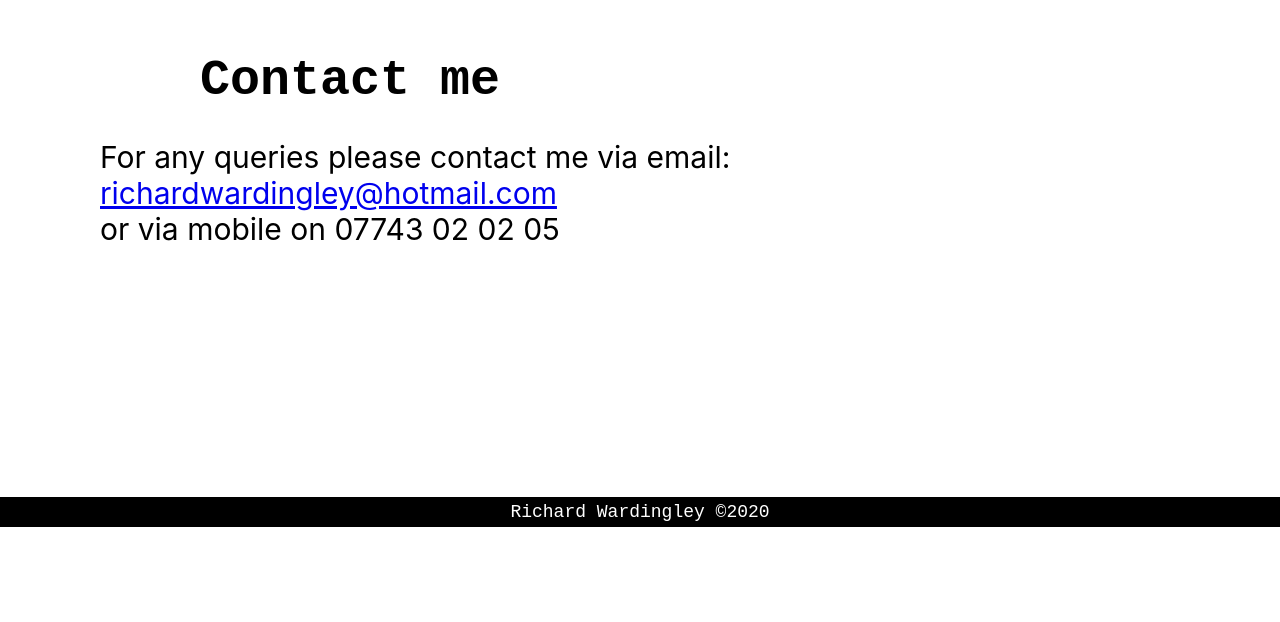
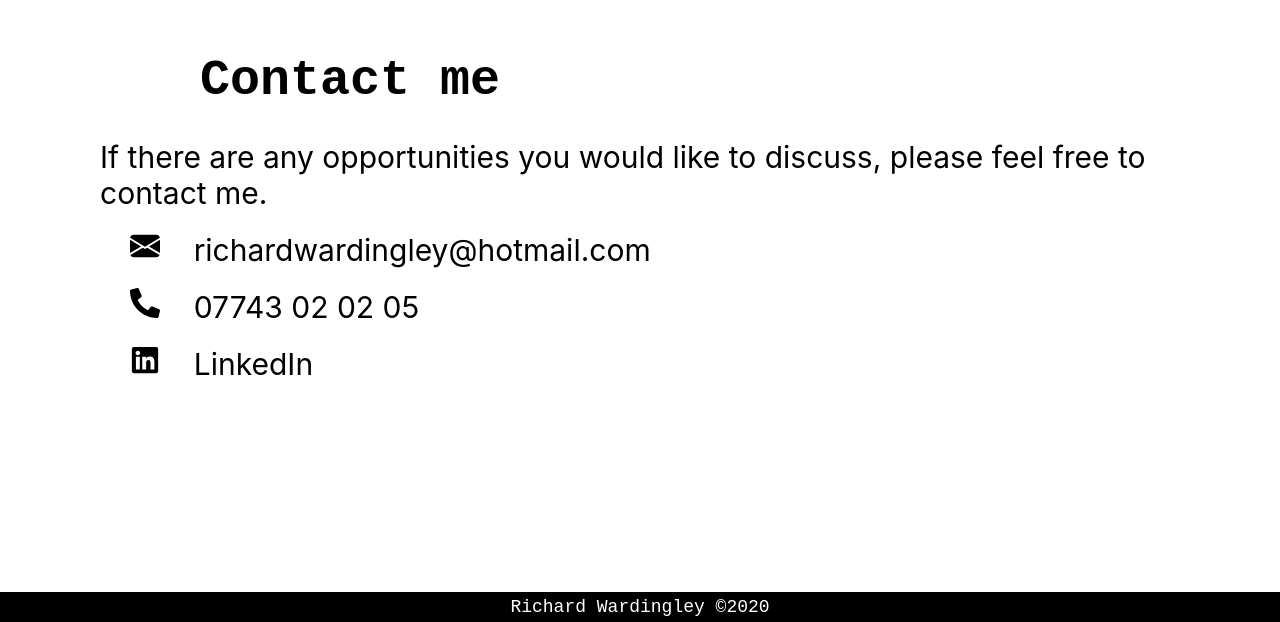
Before and after one commit to richardwardingley/portfolio-react, a React (Create React App) app: page / in a window 1280 px wide. Shown: the part 4292-4914 px from the top of the page. Before the commit the page ends 4819 px from the top, so only its background shows below. Built offline with nearby package versions, Linux system fonts and the light colour scheme.

Commit message:
updated contact me section

```diff
--- a/src/components/ContactMe.css
+++ b/src/components/ContactMe.css
@@ -7,8 +7,19 @@
 }
 #contactText {
     font-size: 30px;
-    padding: 30px 100px 130px 100px;
+    padding: 30px 100px 100px 100px;
     text-align: left;
+}
+.contactIcons {
+    margin: 20px 0 0 30px;
+}
+.contactLinks {
+    text-decoration: none;
+    color: black;
+}
+.contactLinks:hover {
+    color: blue;
+    text-decoration: underline;
 }
 #footer {
     background-color: black;
@@ -17,5 +28,5 @@
     font-family: monospace;
     font-size: 18px;
     padding: 5px;
-    margin-top: 120px;
+    margin-top: 110px;
 }
--- a/src/components/ContactMe.js
+++ b/src/components/ContactMe.js
@@ -1,14 +1,25 @@
 import React from 'react';
 import Navbar from './Navbar';
 import './ContactMe.css';
+import {FaLinkedin} from 'react-icons/fa';
+import {BsEnvelopeFill} from 'react-icons/bs';
+import {FaPhoneAlt} from 'react-icons/fa';
 
 const ContactMe = () => {
     return (
         <div>
             <div id="contactTitle">Contact me</div>
             <div id="contactText">
-                For any queries please contact me via email: <a href="mailto:richardwardingley@hotmail.com" target= "_blank" >richardwardingley@hotmail.com</a><br/>
-                or via mobile on 07743 02 02 05
+                If there are any opportunities you would like to discuss, please feel free to contact me.<br/>
+                <div className="contactIcons">
+                <BsEnvelopeFill/> &nbsp; &nbsp;<a href="mailto:richardwardingley@hotmail.com" target= "_blank" className= "contactLinks" >richardwardingley@hotmail.com</a>
+                </div>
+                <div className="contactIcons">
+                <FaPhoneAlt/> &nbsp; &nbsp;07743 02 02 05
+                </div>
+                <div className="contactIcons">
+                <FaLinkedin/> &nbsp; &nbsp;<a href="https://www.linkedin.com/in/richardwardingley/" target="_blank" className= "contactLinks" >LinkedIn</a>
+                </div>
             </div>
             <div id="footer">
                     Richard Wardingley ©2020
```
